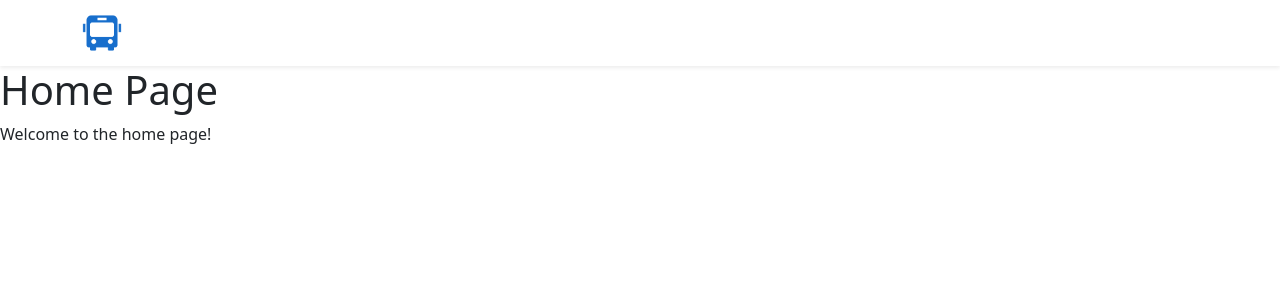
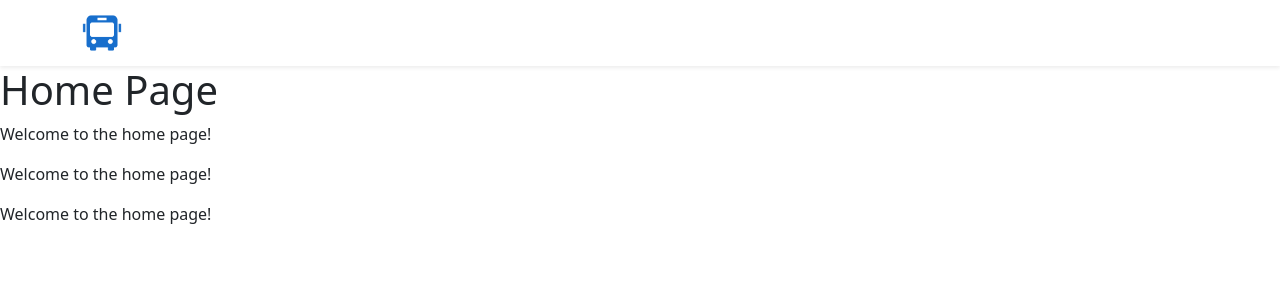
Before and after one commit to suthepphomnpoi/bus-reservation-system, a React (Vite) app: page / in a window 1280 px wide. Shown: the top 300 px of the page. Built offline with nearby package versions, Linux system fonts and the light colour scheme.

Commit message:
EDITHOMEPAGE

```diff
--- a/src/pages/Home.jsx
+++ b/src/pages/Home.jsx
@@ -7,6 +7,8 @@ export default function Home() {
       <div>
         <h1>Home Page</h1>
         <p>Welcome to the home page!</p>
+        <p>Welcome to the home page!</p>
+        <p>Welcome to the home page!</p>
       </div>
     </>
   );
```
